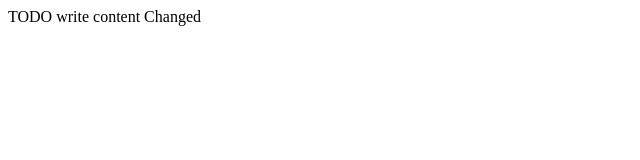
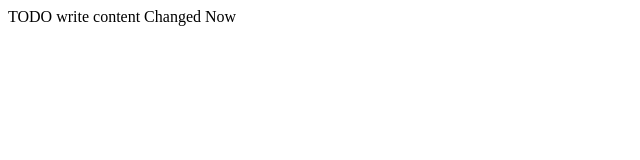
Before and after one commit to jai-techie-007/training, a plain HTML site: page web/index.html in a window 1280 px wide. Shown: the full height of the page, 0-640 px from the left. Drawn offline with Linux system fonts and the light colour scheme.

Commit message:
Update index.html

```diff
--- a/web/index.html
+++ b/web/index.html
@@ -10,6 +10,6 @@ Click nbfs://nbhost/SystemFileSystem/Templates/JSP_Servlet/Html.html to edit thi
         <meta name="viewport" content="width=device-width, initial-scale=1.0">
     </head>
     <body>
-        <div>TODO write content Changed</div>
+        <div>TODO write content Changed Now</div>
     </body>
 </html>
```
